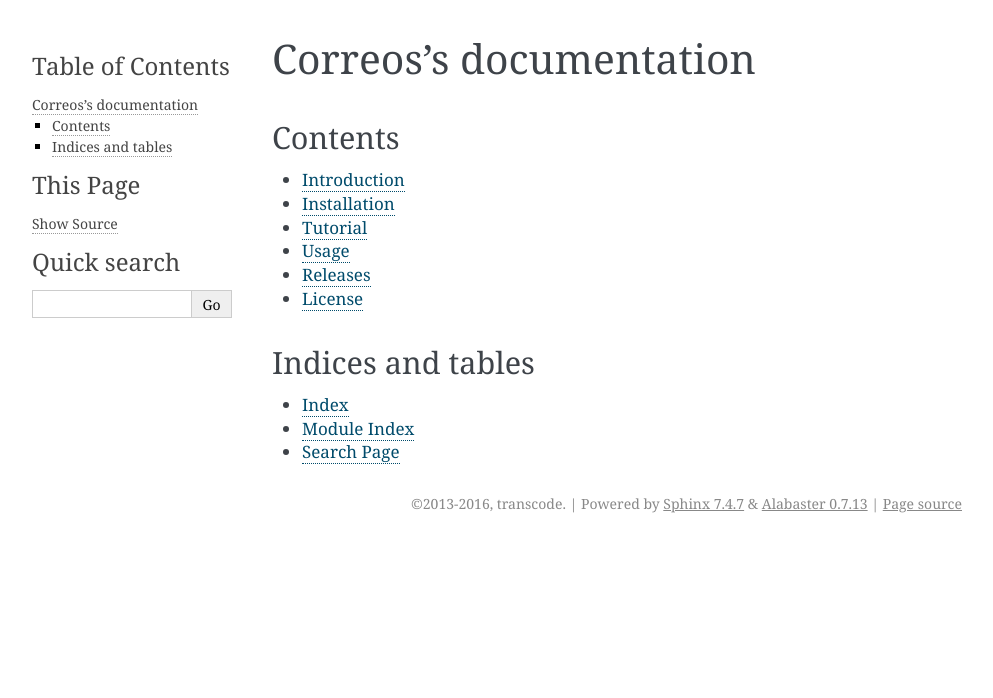
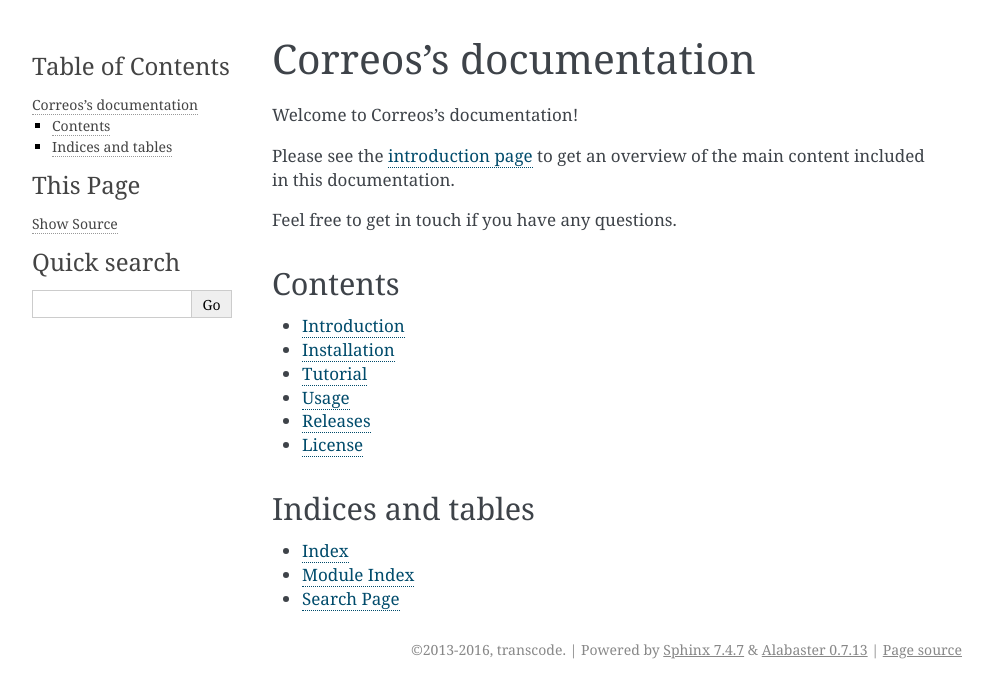
Before and after one commit to transcode-de/correos, a Sphinx documentation site: the page built from docs/source/index.rst, in a window 1280 px wide. Shown: the top 698 px of the page, without its empty margins (148-1141 px from the left). Built offline with Sphinx 7.4.7, drawn with Linux system fonts in a browser that asks for light colours.

Commit message:
docs: Added content describing main chapters of the documentation
Also added a welcome sentence at top of the content table.

```diff
--- a/docs/source/index.rst
+++ b/docs/source/index.rst
@@ -1,6 +1,13 @@
 ***********************
 Correos's documentation
 ***********************
+
+Welcome to Correos's documentation!
+
+Please see the :ref:`introduction page <introduction>` to get an overview of
+the main content included in this documentation.
+
+Feel free to get in touch if you have any questions.
 
 Contents
 ========
```
Also changed, not shown: docs/source/introduction.rst (+21 -0 lines).
